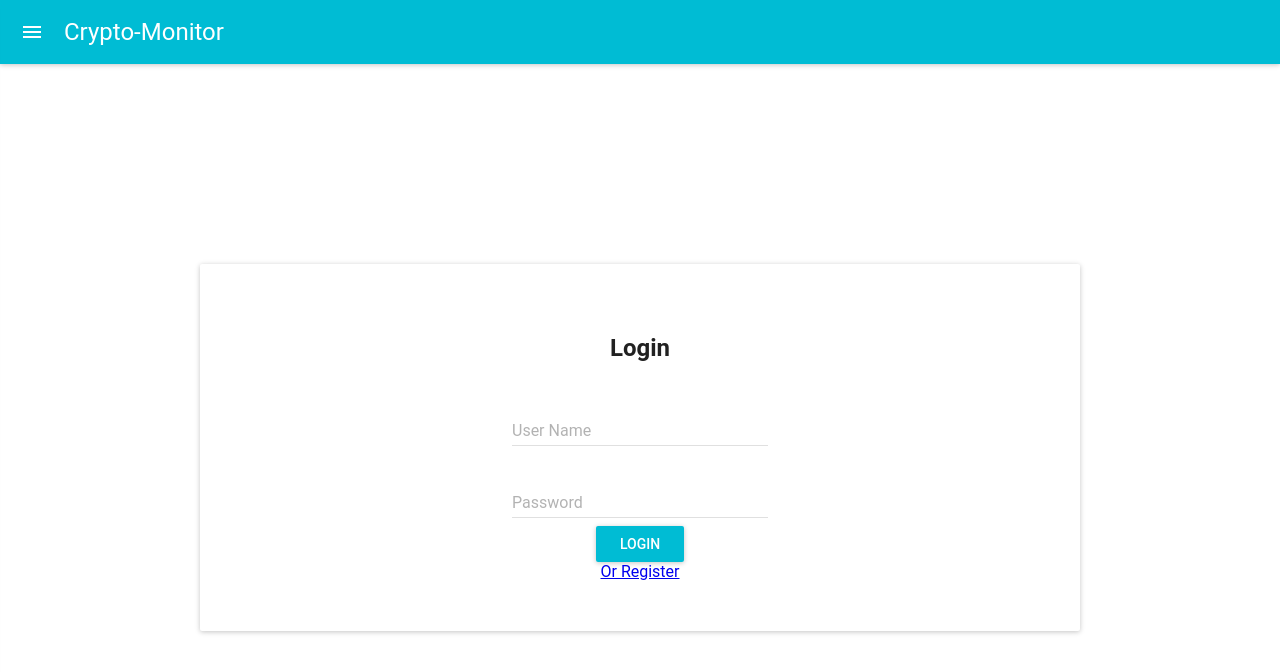
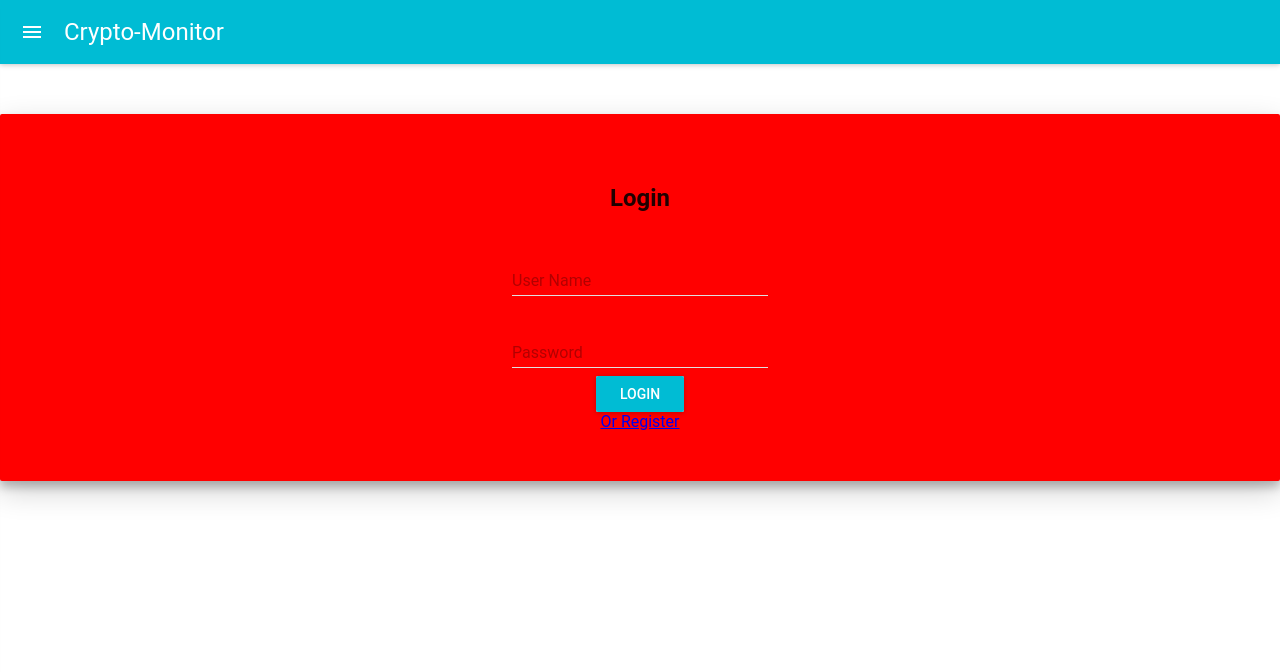
Before and after one commit to khelif96/crypto-monitor, a React (Create React App) app in the folder crypto-monitor/: page /Login in a window 1280 px wide. Shown: the top 672 px of the page. Built offline with nearby package versions, Linux system fonts and the light colour scheme.

Commit message:
uses material paper instead of a card

```diff
--- a/crypto-monitor/src/Login.js
+++ b/crypto-monitor/src/Login.js
@@ -1,17 +1,18 @@
 import React, {Component} from 'react';
 import {Link} from 'react-router-dom'
-import {Card, CardActions, CardHeader, CardText} from 'material-ui/Card';
 import FlatButton from 'material-ui/FlatButton';
 import RaisedButton from 'material-ui/RaisedButton';
 import Dialog from 'material-ui/Dialog';
 import AutoComplete from 'material-ui/AutoComplete';
 import TextField from 'material-ui/TextField';
+import Paper from 'material-ui/Paper';
 
 
 
 const cardStyle = {
-  margin:200,
-  padding:50
+  marginTop:50,
+  padding:50,
+  backgroundColor:"red"
 };
 class Login extends Component {
   constructor(props){
@@ -23,7 +24,7 @@ class Login extends Component {
 
     return(
       <center>
-      <Card style={cardStyle}>
+      <Paper style={cardStyle} zDepth={3} >
       <h2>Login</h2>
          <TextField
    floatingLabelText="User Name"/>
@@ -37,7 +38,7 @@ class Login extends Component {
     <RaisedButton label="Login" primary={true}/>
     <br/>
     <Link to="/Register">Or Register</Link>
-      </Card>
+      </Paper>
       </center>
   );
   }
```
